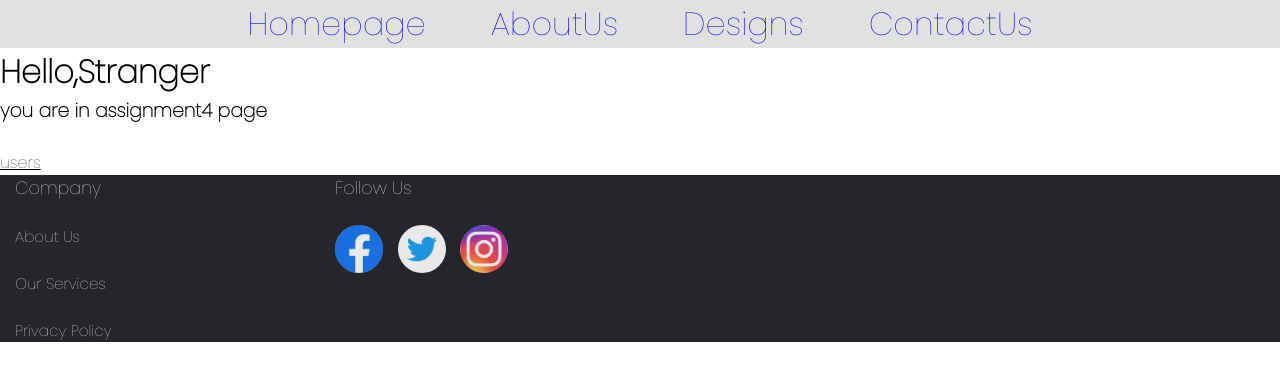
After one commit to stavpaz/StavServerSide, a Flask app: page /assignment4.html in a window 1280 px wide. The commit adds this page. Shown: the top 381 px of the page. Run offline with Flask 2, Linux system fonts and the light colour scheme.

Commit message:
this is the secondupdate for assignment 4

```diff
--- a/app.py
+++ b/app.py
@@ -194,7 +194,9 @@ def logout_func():
 def session_func():
     # print(session['CHECK'])
     return jsonify(dict(session))
-
+@app.route('/assignment4.html')
+def Assign4_page():
+    return render_template('assignment4.html')
 def interact_db(query, query_type: str):
     return_value = False
     connection = mysql.connector.connect(host='localhost',
--- /dev/null
+++ b/templates/assignment4.html
@@ -0,0 +1,19 @@
+{% extends 'blocks.html' %}
+{% block content %}
+{% include('nav.html') %}
+<div>
+
+ {% if session['logedin'] %}
+        <h1>Welcome, {{ session['username'] | upper() }} <br>
+         <h3>you are in assignment4 page </h3></h1><br>
+
+{% else %}
+ <h1> Hello,Stranger
+  <br>
+ <h3>you are in assignment4 page </h3></h1>
+ <br>
+ <a href="{{url_for('users')}}" style="color: #000000">users </a><br>
+{% endif %}
+</div>
+  {% include('footer.html') %}
+{% endblock %}
--- a/templates/home.html
+++ b/templates/home.html
@@ -32,6 +32,9 @@
         </div>
      <div id="assignment2">
     <a href="{{url_for('Assign2_page')}}"> <h3> assignment3_2 </h3> </a>
+        </div>
+    <div id="assignment4">
+    <a href="{{url_for('Assign4_page')}}"> <h3> assignment4 </h3> </a>
         </div>
   <div class="images">
      <div class="slider">
--- a/templates/users.html
+++ b/templates/users.html
@@ -8,7 +8,7 @@
     <div class="container">
     <h2>Insert Form</h2>
 
-
+        <form action="/insert_user" method="post">
             <input type="text" name="inputname"  id ="inputname" placeholder="name" pattern="[A-Za-z]{1,15}" required> <br>
             <input type="text" name="inputUsername"  id ="inputUsername" placeholder="Username"  required> <br>
             <input type="email" name="inputEmail" id="inputEmail" placeholder="Email" required><br>
@@ -19,7 +19,7 @@
         </form>
     </div>
 
-    {% for user in users %}
+    {% for user in users  | sort %}
         <div class="container">
 {#            {{ user }}#}
             <h3>{{ user.name }}</h3>
```
